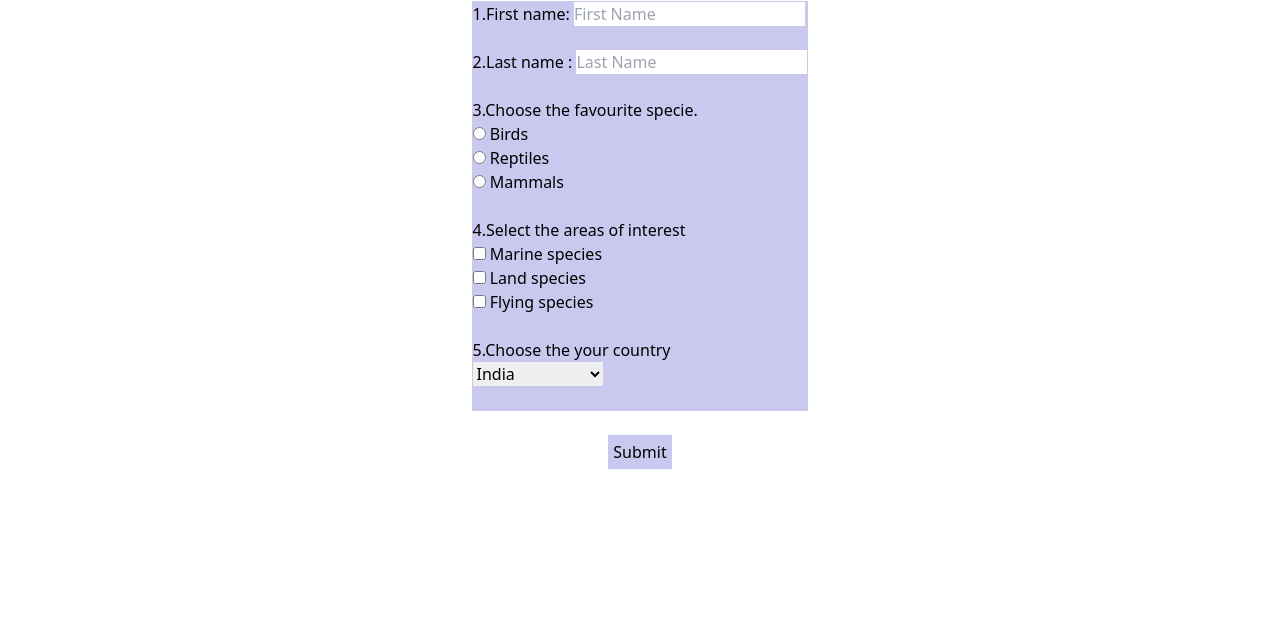
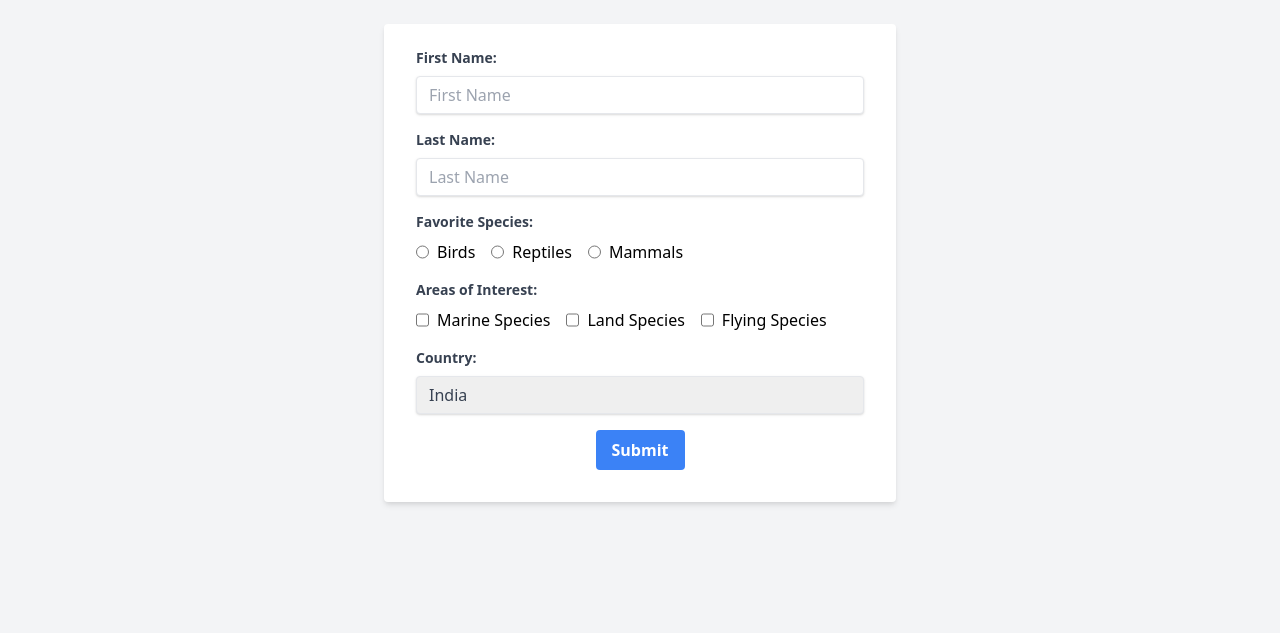
Before and after one commit to Shivani-Singh-Bhadauria/Species, a plain HTML site: page login.html in a window 1280 px wide. Shown: the part 167-800 px from the top of the page. Drawn offline with nearby package versions, Linux system fonts and the light colour scheme.

Commit message:
Update login.html

```diff
--- a/login.html
+++ b/login.html
@@ -4,23 +4,21 @@
     <meta charset="UTF-8">
     <meta http-equiv="X-UA-Compatible" content="IE=edge">
     <meta name="viewport" content="width=device-width, initial-scale=1.0">
-    <script src="https://cdn.tailwindcss.com"></script>
     <title>Bird-species</title>
-    <link rel="icon" type="image/x-icon" href="/img/koala.png">
+    <link rel="icon" type="image/x-icon" href="koala.png">
+    <link href="https://cdn.jsdelivr.net/npm/tailwindcss@2.2.16/dist/tailwind.min.css" rel="stylesheet">
 </head>
-<body>
-  <link rel="stylesheet" href="style.css">
-    <header class="text-gray-600 body-font">
+<body class="bg-gray-100">
+    <header class="text-gray-600 body-font bg-white shadow-md">
         <div class="container mx-auto flex flex-wrap p-5 flex-col md:flex-row items-center">
             <nav class="flex lg:w-2/5 flex-wrap items-center text-base md:ml-auto">
-            <a class="mr-5 hover:text-gray-900"href="index.html">Home</a>
+                <a class="mr-5 hover:text-gray-900" href="index.html">Home</a>
                 <a class="mr-5 hover:text-gray-900" href="gallery.html">Gallery</a>
                 <a class="mr-5 hover:text-gray-900" href="contact.html">Contact Us</a>
                 <a class="mr-5 hover:text-gray-900" href="gallery.html">About Us</a>
-
             </nav>
             <a class="flex order-first lg:order-none lg:w-1/5 title-font font-medium items-center text-gray-900 lg:items-center lg:justify-center mb-4 md:mb-0">
-            <img src="/img/koala.png" alt="img" width="20%">
+                <img src="koala.png" alt="img" width="20%">
                 <span class="ml-3 text-xl">Species</span>
             </a>
             <div class="lg:w-2/5 inline-flex lg:justify-end ml-5 lg:ml-0">
@@ -32,52 +30,52 @@
             </div>
         </div>
     </header>
-      <center><font size="10">Sign Up</font></center>
-      <p>       <br>  </p>
-    <center>
-      <table>
-        <td>
-          <form action="formdata.html">
-          <label for="fname">1.First name:</label>
-          <input type="text" id="fname" name="fname" placeholder="First Name" required><br><p> <br> </p>
-          <label for="lname">2.Last name :</label>
-          <input type="text" id="lname" name="lname" placeholder="Last Name" required><br>
-          </form><p> <br> </p>
-       <p>3.Choose the favourite specie.</p>
-       <form>
-           <input type="radio" id="Birds" name="fav_specie" value="Birds">
-           <label for="Birds">Birds  </label><br>
-           <input type="radio" id="Reptiles" name="fav_specie" value="Reptiles">
-           <label for="Reptiles">Reptiles </label><br>
-           <input type="radio" id="Mammals" name="fav_specie" value="Mammals">
-           <label for="Mammals">Mammals</label>&nbsp;
-           <p> <br> </p>
-       </form>
-
-       <p>4.Select the areas of interest</p>
-       <form>
-           <input type="checkbox" id="Marine species" name="Marine species" value="Marine species">
-           <label for="Marine species">Marine species</label><br>
-           <input type="checkbox" id="Land species" name="Land species" value="Land species">
-           <label for="Land species">Land species</label><br>
-           <input type="checkbox" id="Flying species" name="Flying species" value="Flying species">
-           <label for="Flying species">Flying species</label>
-       </form>
-
-       <p>   <br>5.Choose the your country</p>
-       <form>
-           <select name="Country" id="Cy">
+    <div class="container mx-auto p-8">
+        <h1 class="text-3xl text-center font-semibold mb-8">Sign Up</h1>
+        <form action="formdata.html" class="max-w-lg mx-auto bg-white shadow-md rounded px-8 pt-6 pb-8 mb-4">
+            <div class="mb-4">
+                <label for="fname" class="block text-gray-700 text-sm font-bold mb-2">First Name:</label>
+                <input type="text" id="fname" name="fname" placeholder="First Name" required class="shadow appearance-none border rounded w-full py-2 px-3 text-gray-700 leading-tight focus:outline-none focus:shadow-outline">
+            </div>
+            <div class="mb-4">
+                <label for="lname" class="block text-gray-700 text-sm font-bold mb-2">Last Name:</label>
+                <input type="text" id="lname" name="lname" placeholder="Last Name" required class="shadow appearance-none border rounded w-full py-2 px-3 text-gray-700 leading-tight focus:outline-none focus:shadow-outline">
+            </div>
+            <div class="mb-4">
+                <label for="fav_specie" class="block text-gray-700 text-sm font-bold mb-2">Favorite Species:</label>
+                <div class="flex">
+                    <input type="radio" id="Birds" name="fav_specie" value="Birds" class="mr-2">
+                    <label for="Birds">Birds</label>
+                    <input type="radio" id="Reptiles" name="fav_specie" value="Reptiles" class="mr-2 ml-4">
+                    <label for="Reptiles">Reptiles</label>
+                    <input type="radio" id="Mammals" name="fav_specie" value="Mammals" class="mr-2 ml-4">
+                    <label for="Mammals">Mammals</label>
+                </div>
+            </div>
+            <div class="mb-4">
+                <label class="block text-gray-700 text-sm font-bold mb-2">Areas of Interest:</label>
+                <div class="flex">
+                    <input type="checkbox" id="Marine_species" name="Marine_species" value="Marine species" class="mr-2">
+                    <label for="Marine_species">Marine Species</label>
+                    <input type="checkbox" id="Land_species" name="Land_species" value="Land species" class="mr-2 ml-4">
+                    <label for="Land_species">Land Species</label>
+                    <input type="checkbox" id="Flying_species" name="Flying_species" value="Flying species" class="mr-2 ml-4">
+                    <label for="Flying_species">Flying Species</label>
+                </div>
+            </div>
+            <div class="mb-4">
+                <label for="Country" class="block text-gray-700 text-sm font-bold mb-2">Country:</label>
+                <select name="Country" id="Country" class="shadow appearance-none border rounded w-full py-2 px-3 text-gray-700 leading-tight focus:outline-none focus:shadow-outline">
                     <option value="India">India</option>
                     <option value="North America">North America</option>
                     <option value="South America">South America</option>
                     <option value="Finland">Finland</option>
-        </select> <p>  </p> <br>
-        </form></td>
-      </table>
-    </center>
-    <p> <br> </p>
-    <center><form><input type="submit" value="Submit"></form></center>
-
-
+                </select>
+            </div>
+            <div class="flex justify-center">
+                <button type="submit" class="bg-blue-500 hover:bg-blue-700 text-white font-bold py-2 px-4 rounded focus:outline-none focus:shadow-outline">Submit</button>
+            </div>
+        </form>
+    </div>
 </body>
 </html>
```
Lines whose indentation alone changed are shown as unchanged.
